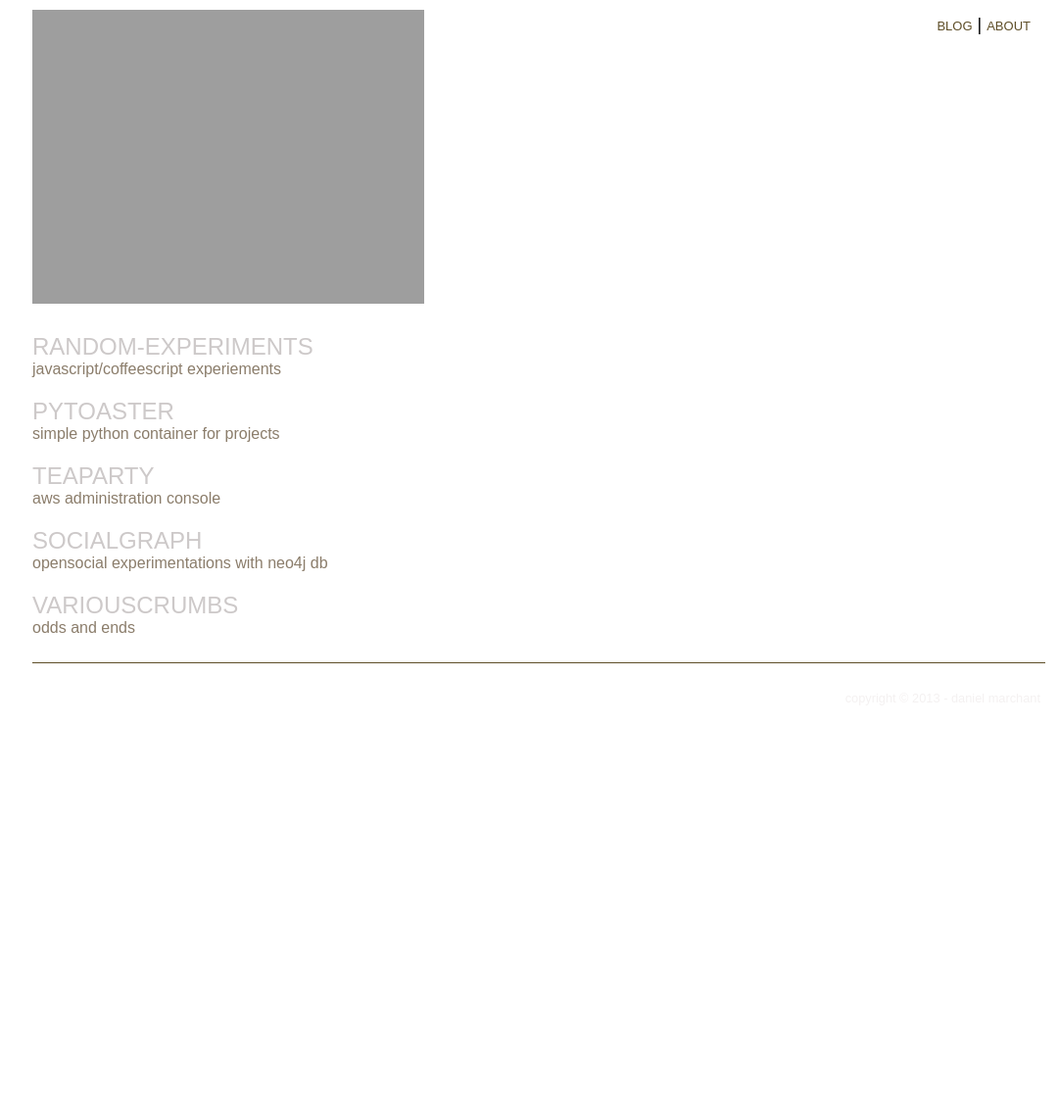
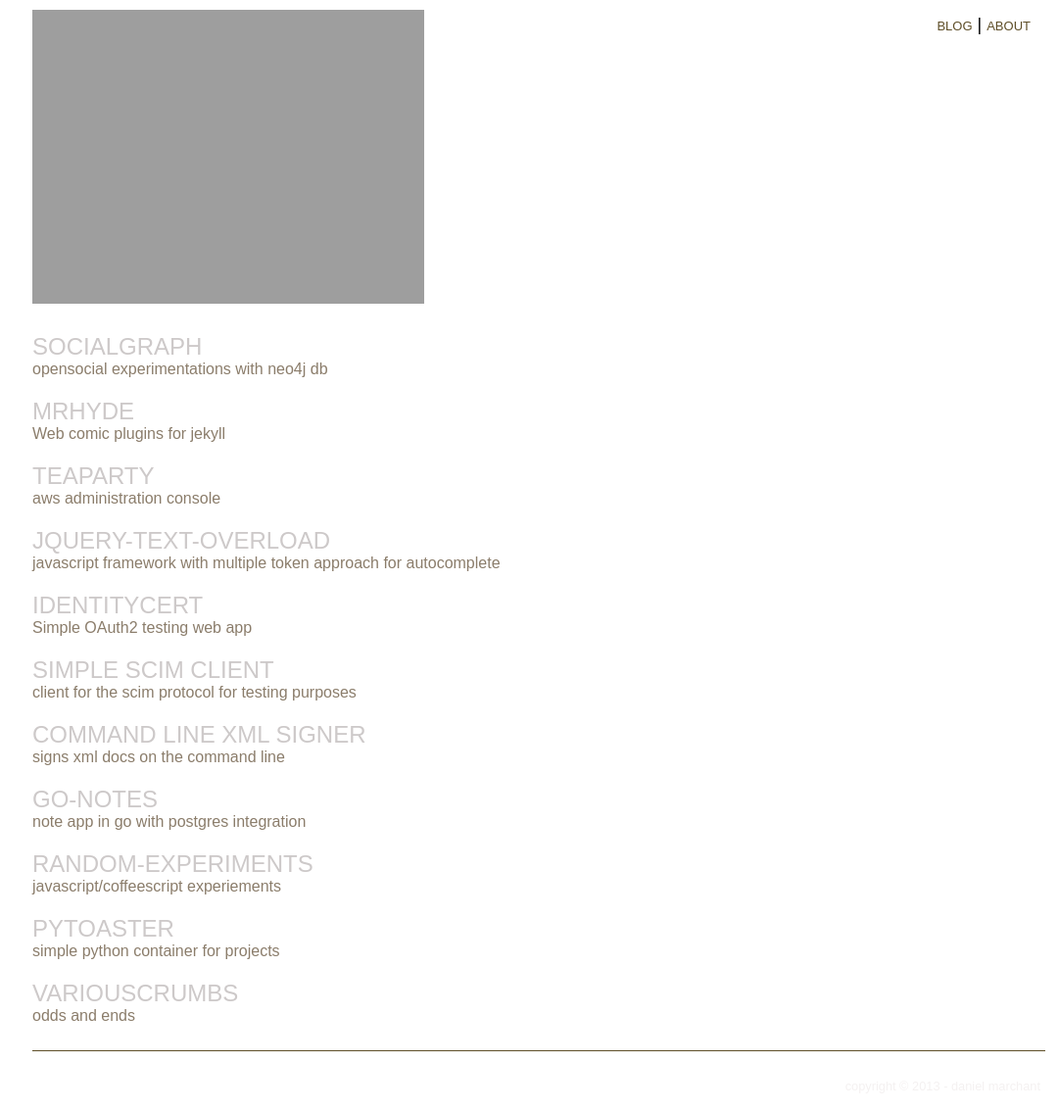
Before and after one commit to driedtoast/driedtoast.github.com, a Jekyll site: the page index.html, which Jekyll copies as it is, in a window 1280 px wide. Shown: the whole page at 98% size, without its empty margins (95-1176 px from the left). Built offline with Jekyll 4.4.1, drawn with Linux system fonts in a browser that asks for light colours; nearby versions of some CDN libraries; Markdown is read by kramdown in place of the engine named in the settings; before the commit the page ends 900 px from its top, so only the background shows below that.

Commit message:
adding other projects

```diff
--- a/index.html
+++ b/index.html
@@ -31,14 +31,37 @@
  	<div id="content" >
   	<div id="body" >
 		<ul class="projectList">
+			<!-- TODO cleanup the gh pages for all these projects, and add examples and such -->
+			<li><a href="http://driedtoast.github.com/socialgraph">socialgraph</a>
+				<p>opensocial experimentations with neo4j db</p></li>
+
+			<li><a href="https://github.com/wattle/mrhyde">mrhyde</a>
+				<p>Web comic plugins for jekyll</p> </li>
+
+			<li><a href="http://driedtoast.github.com/teaparty">teaparty</a>
+				<p>aws administration console</p></li>
+
+			<li><a href="https://github.com/driedtoast/jquery-text-overload">jquery-text-overload</a>
+				<p>javascript framework with multiple token approach for autocomplete</p> </li>
+
+			<li><a href="https://github.com/driedtoast/identitycert">identitycert</a>
+				<p>Simple OAuth2 testing web app</p> </li>
+
+			<li><a href="https://github.com/wattle/sample-scim-client">Simple SCIM Client</a>
+				<p>client for the scim protocol for testing purposes</p> </li>
+
+			<li><a href="https://github.com/driedtoast/CommandLineSigner">Command line XML signer</a>
+				<p>signs xml docs on the command line</p> </li>
+
+			<li><a href="https://github.com/driedtoast/go-notes">go-notes</a>
+				<p>note app in go with postgres integration</p> </li>
+
 			<li><a href="http://driedtoast.github.com/random-experiments">random-experiments</a>
 				<p>javascript/coffeescript experiements</p> </li>
+
 			<li><a href="http://driedtoast.github.com/pytoaster">pytoaster</a>
 				<p>simple python container for projects</p></li>
-			<li><a href="http://driedtoast.github.com/teaparty">teaparty</a>
-				<p>aws administration console</p></li>
-			<li><a href="http://driedtoast.github.com/socialgraph">socialgraph</a>
-				<p>opensocial experimentations with neo4j db</p></li>
+
 			<li><a href="http://github.com/driedtoast/variouscrumbs">variouscrumbs</a>
 				<p>odds and ends</p></li>
 		</ul>
```
